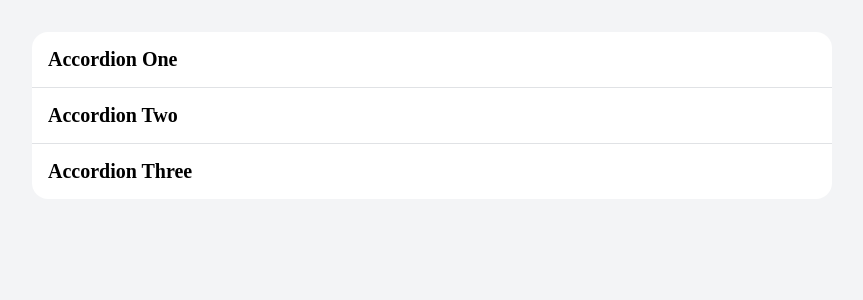
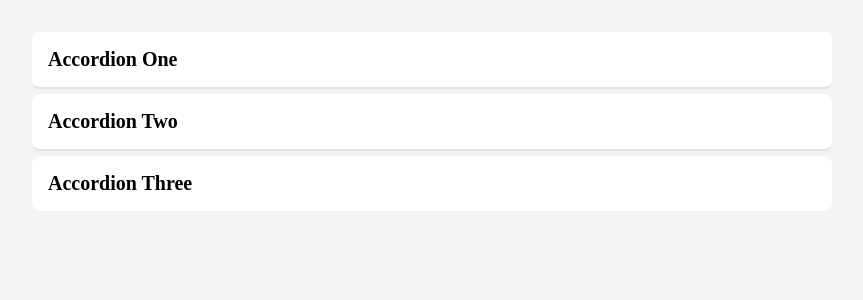
Before and after one commit to ellefamkar/accordion, a React (Vite) app: page / in a window 1280 px wide. Shown: the top 300 px of the page, without its empty margins (0-863 px from the left). Built offline with nearby package versions, Linux system fonts and the light colour scheme.

Commit message:
style(accordion item): improve accordion item styles

```diff
--- a/src/index.css
+++ b/src/index.css
@@ -18,16 +18,25 @@ body {
 
 .accordion {
   max-width: 50rem;
-  border-radius: 1rem;
+  /* border-radius: 1rem; */
   overflow: hidden;
 }
 
 .accordion-item {
-  background-color: #fff;
+  background-color: #ffffff;
+  border-radius: 0.5rem;
+  box-shadow: -2px 2px 3px 1px rgb(199 199 199 / 5%);
+  -webkit-box-shadow: -2px 2px 3px 1px rgb(199 199 199 / 5%);
+  -moz-box-shadow: -2px 2px 3px 1px rgb(199 199 199 / 5%)
 }
 
+/* .accordion-item:not(:last-child) {
+  border-bottom: 1px solid #e0e2e5;
+} */
+
 .accordion-item:not(:last-child) {
-  border-bottom: 1px solid #e0e2e5;
+  border-bottom: 2px solid #e0e2e5;
+  margin-bottom: 0.3rem;
 }
 
 .accordion-item__header {
```
